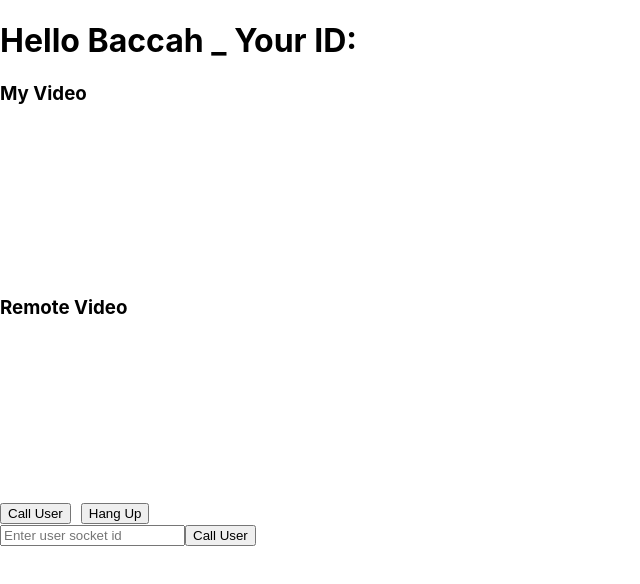
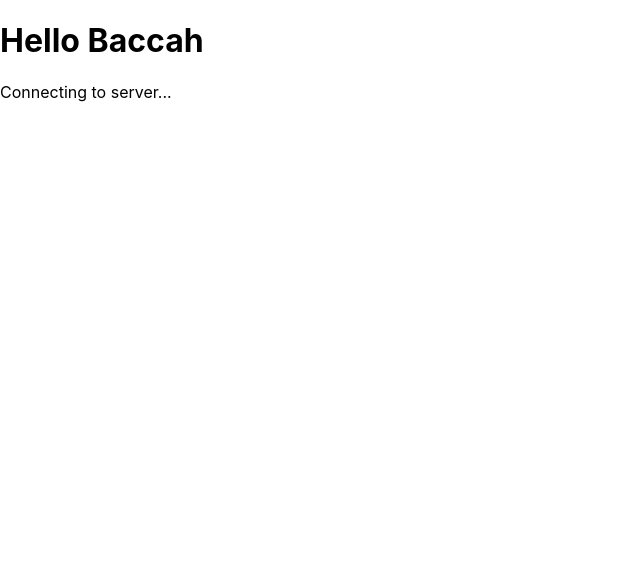
Before and after one commit to antoralways2025/video_Call_client, a React (Create React App) app: page / in a window 1280 px wide. Shown: the top 584 px of the page, without its empty margins (0-640 px from the left). Built offline with nearby package versions, Linux system fonts and the light colour scheme; no server answers.

Commit message:
Update app.js for conditional rendering depend on socet id

```diff
--- a/src/App.js
+++ b/src/App.js
@@ -1,4 +1,4 @@
-import { useEffect } from "react";
+import { useEffect, useState } from "react";
 import CallButton from "./components/CallButton";
 import IncomingCall from "./components/IncomingCall";
 import VideoChat from "./components/VideoChat";
@@ -6,27 +6,36 @@ import socket from "./socket";
 
 function App() {
 
+  const [myId, setMyId] = useState(""); // socket ID রাখার জন্য state
+
   useEffect(() => {
-
     socket.on("connect", () => {
       console.log("My ID:", socket.id);
+      setMyId(socket.id); // ID আসার পর state update
     });
 
+    // Cleanup listener
+    return () => {
+      socket.off("connect");
+    };
   }, []);
 
-  return (   <div>
+  return (
+    <div>
+      <h1>Hello Baccah</h1>
 
-      <h1> Hello  Baccah _ Your ID: {socket.id}</h1>
-
-      <VideoChat />
-<div>{socket.id}</div>
-      <CallButton />
-
-      <IncomingCall />
-
-   </div>)
-
-
+      {myId ? (
+        <>
+          <p>Your Socket ID: {myId}</p>
+          <VideoChat />
+          <CallButton />
+          <IncomingCall />
+        </>
+      ) : (
+        <p>Connecting to server...</p>
+      )}
+    </div>
+  );
 }
 
 export default App;
```
